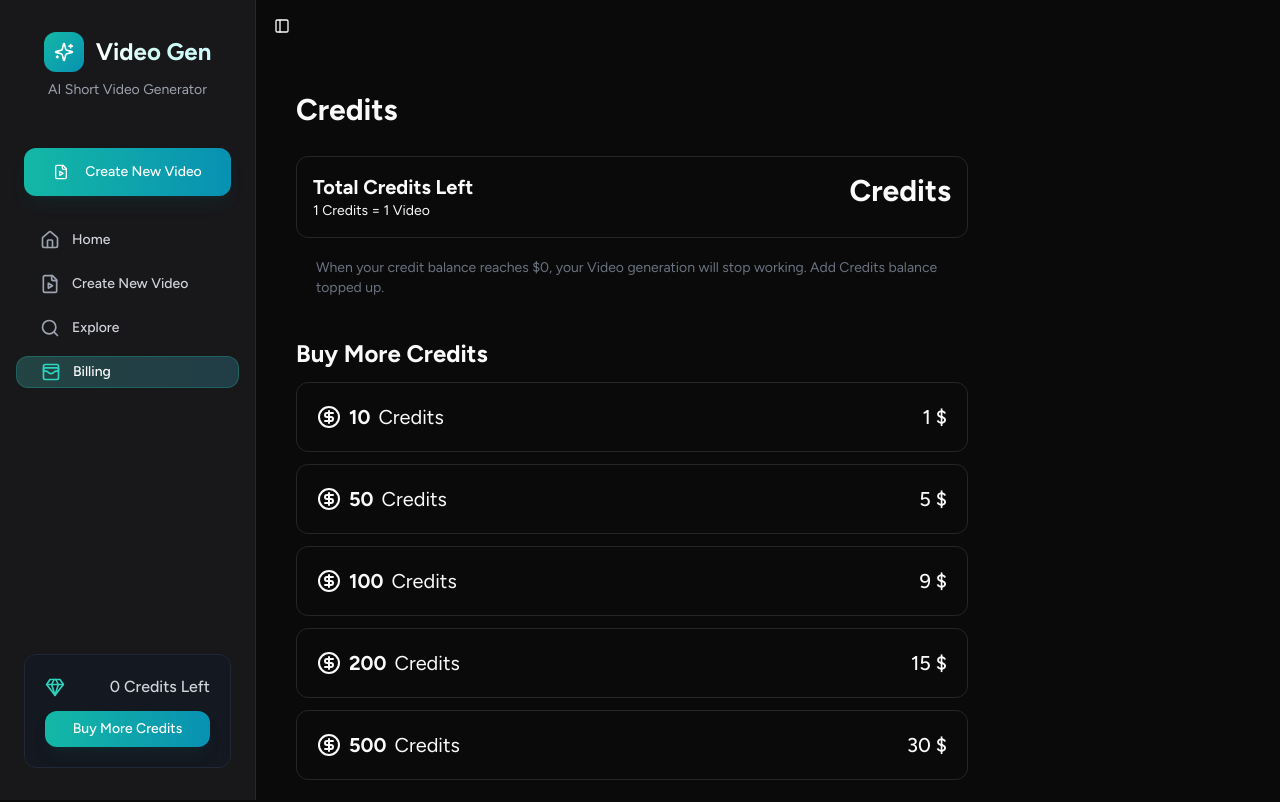
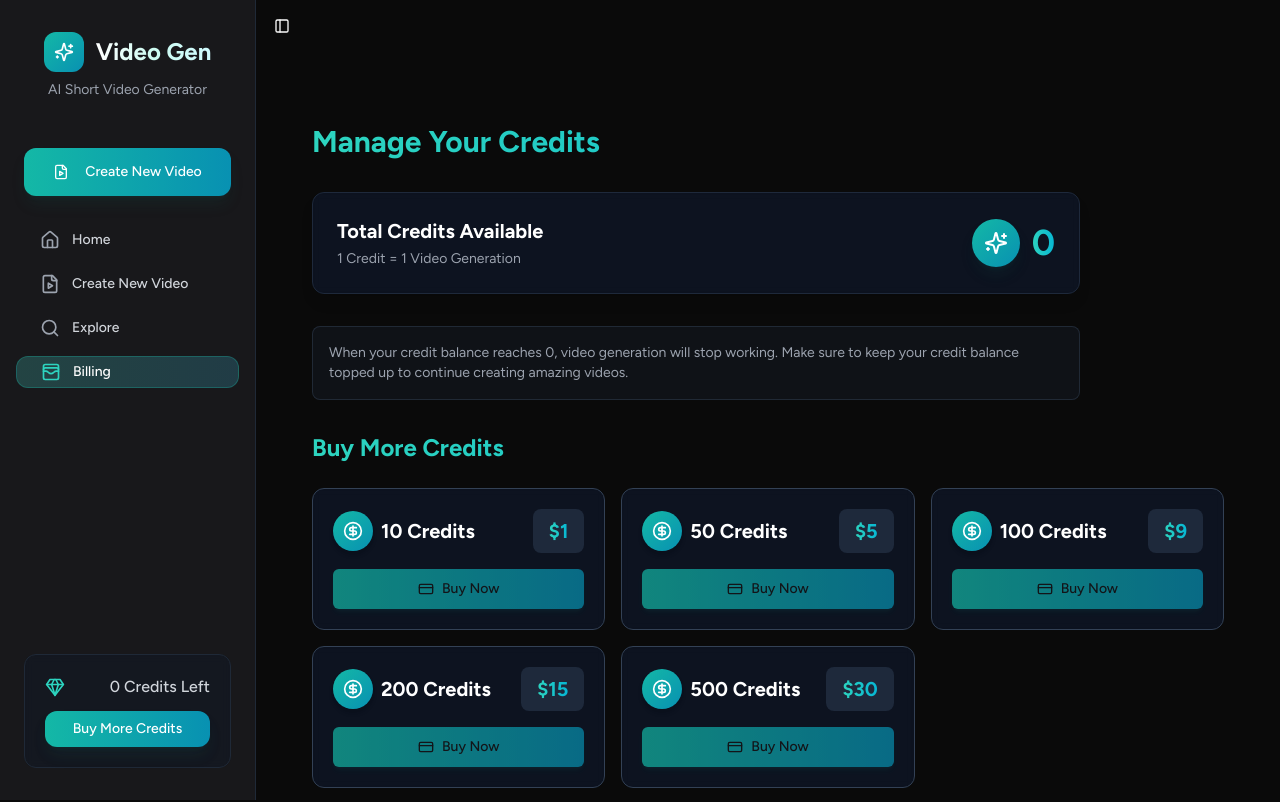
Before and after one commit to chaharhimanshu1004/ai-short-video-gen, a Next.js app: page /billing in a window 1280 px wide. Shown: the top 802 px of the page. Built offline with nearby package versions, Linux system fonts and the light colour scheme; no server answers.

Commit message:
fix: ui billing

```diff
--- a/app/(main)/billing/page.jsx
+++ b/app/(main)/billing/page.jsx
@@ -1,82 +1,157 @@
 "use client"
-import { useAuthContext } from '@/app/provider'
-import { Button } from '@/components/ui/button';
-import { api } from '@/convex/_generated/api';
-import { useMutation } from 'convex/react';
-import { CircleDollarSign } from 'lucide-react';
-import React from 'react'
-import { toast } from 'sonner';
+import { useAuthContext } from "@/app/provider"
+import { Button } from "@/components/ui/button"
+import { api } from "@/convex/_generated/api"
+import { useMutation } from "convex/react"
+import { CircleDollarSign, CreditCard, Sparkles } from "lucide-react"
+import { useState } from "react"
+import { toast } from "sonner"
+
 export const creditsPlans = [
   {
     credits: 10,
-        cost: 1
+    cost: 1,
   },
   {
     credits: 50,
-        cost: 5
+    cost: 5,
   },
   {
     credits: 100,
-        cost: 9
+    cost: 9,
   },
   {
     credits: 200,
-        cost: 15
+    cost: 15,
   },
   {
     credits: 500,
-        cost: 30
-    }
+    cost: 30,
+  },
 ]
+
 function Billing() {
-    const { user, setUser } = useAuthContext();
+  const { user, setUser } = useAuthContext()
   const updateUserCredits = useMutation(api.users.UpdateUserCredits)
+  const [selectedPlan, setSelectedPlan] = useState(null)
+  const [isProcessing, setIsProcessing] = useState(false)
+
   const onPaymentSuccess = async (cost, credits) => {
+    setIsProcessing(true)
+    try {
       //Update User Credits
       const result = await updateUserCredits({
         uid: user?._id,
-            credits: Number(user?.credits) + Number(credits)
-        });
-        console.log(result);
-        setUser(prev => ({
+        credits: Number(user?.credits) + Number(credits),
+      })
+
+      setUser((prev) => ({
         ...prev,
-            credits: Number(user?.credits) + Number(credits)
+        credits: Number(user?.credits) + Number(credits),
       }))
 
-        toast('Credits Added!')
+      toast.success("Credits added successfully!")
+      setSelectedPlan(null)
+    } catch (error) {
+      toast.error("Failed to add credits. Please try again.")
+      console.error(error)
+    } finally {
+      setIsProcessing(false)
+    }
+  }
 
-    }
   return (
+    <div className="container mx-auto py-8 px-4">
+      <h2 className="text-3xl font-bold bg-gradient-to-r from-teal-400 to-cyan-500 bg-clip-text text-transparent mb-8">
+        Manage Your Credits
+      </h2>
+
+      <div className="bg-slate-900/70 backdrop-blur-sm rounded-xl border border-slate-800 p-6 shadow-lg hover:shadow-teal-500/5 transition-all duration-300 max-w-3xl mb-8">
+        <div className="flex flex-col md:flex-row justify-between items-center gap-4">
           <div>
-            <h2 className='font-bold text-3xl'>Credits</h2>
+            <h2 className="font-bold text-xl text-white mb-1">Total Credits Available</h2>
+            <p className="text-sm text-gray-400">1 Credit = 1 Video Generation</p>
+          </div>
+          <div className="flex items-center gap-3">
+            <div className="w-12 h-12 rounded-full bg-gradient-to-br from-teal-500 to-cyan-600 flex items-center justify-center shadow-lg shadow-teal-900/20">
+              <Sparkles className="h-6 w-6 text-white" />
+            </div>
+            <h2 className="font-bold text-4xl bg-gradient-to-r from-teal-400 to-cyan-500 bg-clip-text text-transparent">
+              {user?.credits || 0}
+            </h2>
+          </div>
+        </div>
+      </div>
 
-            <div className='p-4 border  rounded-xl flex justify-between  mt-7 max-w-2xl'>
-                <div>
-                    <h2 className=' font-bold text-xl'>Total Credits Left</h2>
-                    <h2 className='text-sm'>1 Credits = 1 Video</h2>
+      <p className="text-sm p-4 text-gray-400 max-w-3xl mb-8 bg-slate-800/30 rounded-lg border border-slate-700/50 backdrop-blur-sm">
+        When your credit balance reaches 0, video generation will stop working. Make sure to keep your credit balance
+        topped up to continue creating amazing videos.
+      </p>
+
+      <div className="mb-12">
+        <h2 className="text-2xl font-bold bg-gradient-to-r from-teal-400 to-cyan-500 bg-clip-text text-transparent mb-6">
+          Buy More Credits
+        </h2>
+
+        <div className="grid grid-cols-1 md:grid-cols-2 lg:grid-cols-3 gap-4">
+          {creditsPlans.map((plan, index) => (
+            <div
+              key={index}
+              className={`p-5 border rounded-xl bg-slate-900/70 backdrop-blur-sm transition-all duration-300 cursor-pointer
+                                ${
+                                  selectedPlan === index
+                                    ? "border-teal-500 shadow-lg shadow-teal-500/10"
+                                    : "border-slate-700 hover:border-teal-700/50"
+                                }`}
+              onClick={() => setSelectedPlan(index)}
+            >
+              <div className="flex justify-between items-center mb-4">
+                <div className="flex items-center gap-2">
+                  <div className="w-10 h-10 rounded-full bg-gradient-to-br from-teal-500 to-cyan-600 flex items-center justify-center shadow-md">
+                    <CircleDollarSign className="h-5 w-5 text-white" />
                   </div>
-                <h2 className='font-bold text-3xl '>{user?.credits} Credits</h2>
+                  <h2 className="font-bold text-xl text-white">{plan.credits} Credits</h2>
                 </div>
-            <p className='text-sm p-5 text-gray-500 max-w-2xl'>When your credit balance reaches $0, your Video generation will stop working. Add Credits balance topped up.</p>
-            <div className='mt-5'>
-                <h2 className='font-bold text-2xl'>Buy More Credits</h2>
+                <div className="bg-slate-800 px-4 py-2 rounded-lg">
+                  <span className="font-bold text-xl bg-gradient-to-r from-teal-400 to-cyan-500 bg-clip-text text-transparent">
+                    ${plan.cost}
+                  </span>
+                </div>
+              </div>
 
-                <div className=''>
-                    {creditsPlans.map((plan, index) => (
-                        <div key={index} className='p-5 mt-3 border rounded-xl max-w-2xl flex justify-between items-center'>
-                            <h2 className=' text-xl flex gap-2 items-center'>
-                                <CircleDollarSign /> <strong>{plan?.credits}</strong> Credits</h2>
-                            <div className='flex gap-2 items-center'>
-                                <h2 className='font-medium text-xl'>{plan.cost} $</h2>
+              <div className="mt-4">
+                <Button
+                  className={`w-full py-5 bg-gradient-to-r from-teal-500 to-cyan-600 hover:from-teal-600 hover:to-cyan-700 shadow-md shadow-teal-500/10 transition-all duration-300 transform hover:scale-[1.02]
+                                        ${selectedPlan !== index && "opacity-70"}`}
+                  onClick={() => onPaymentSuccess(plan.cost, plan.credits)}
+                  disabled={isProcessing}
+                >
+                  {isProcessing && selectedPlan === index ? (
+                    <div className="flex items-center">
+                      <div className="animate-spin mr-2 h-4 w-4 border-2 border-white border-t-transparent rounded-full"></div>
+                      Processing...
+                    </div>
+                  ) : (
+                    <div className="flex items-center">
+                      <CreditCard className="mr-2 h-4 w-4" />
+                      Buy Now
+                    </div>
+                  )}
+                </Button>
               </div>
             </div>
           ))}
         </div>
-
-
       </div>
 
-            {/* */}
+      <div className="bg-slate-900/70 backdrop-blur-sm rounded-xl border border-slate-800 p-6 shadow-lg max-w-3xl">
+        <h3 className="text-xl font-bold bg-gradient-to-r from-teal-400 to-cyan-500 bg-clip-text text-transparent mb-4">
+          Payment History
+        </h3>
+        <div className="text-center py-8 text-gray-400">
+          <p>Your payment history will appear here</p>
+        </div>
+      </div>
     </div>
   )
 }
```
Lines whose indentation alone changed are shown as unchanged.
